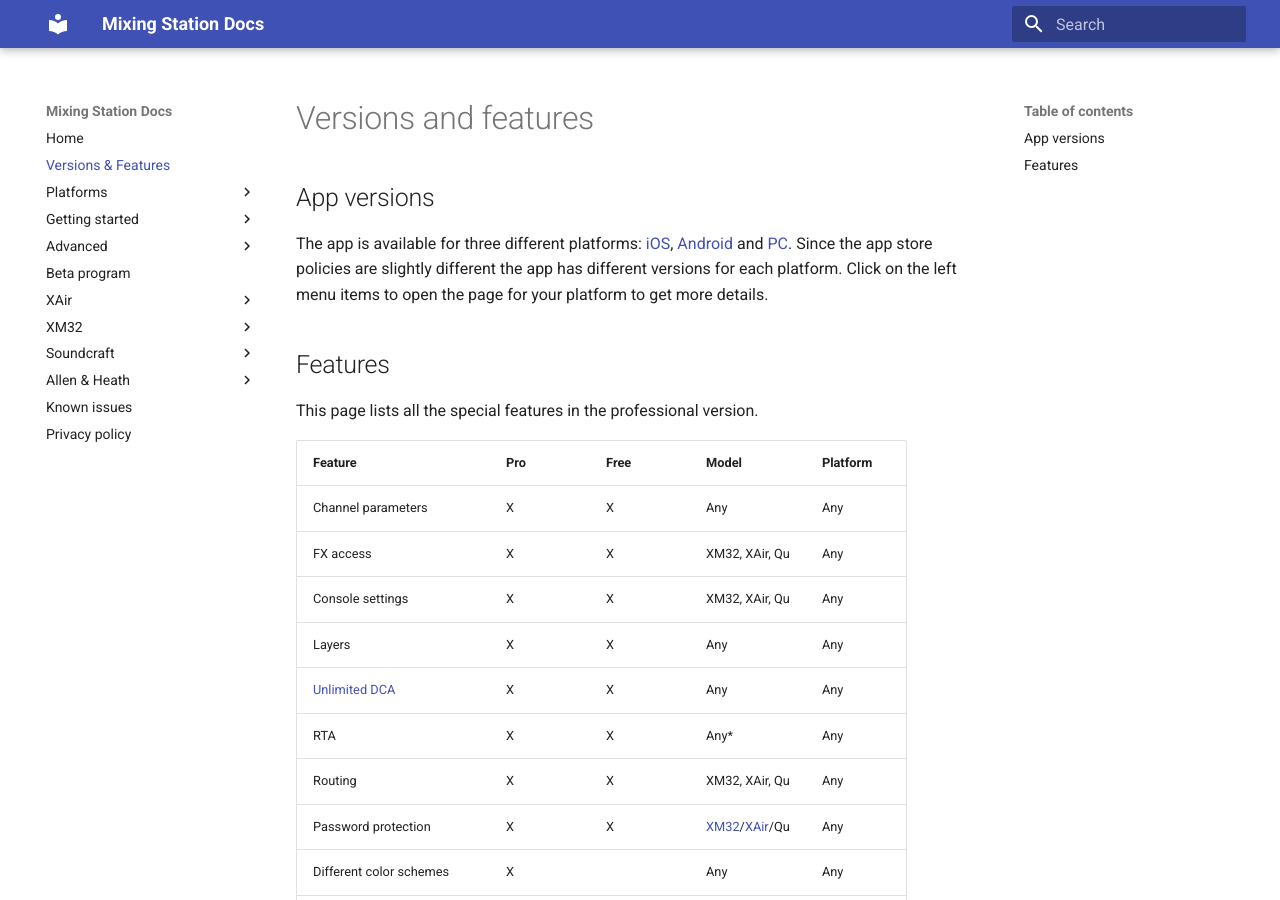
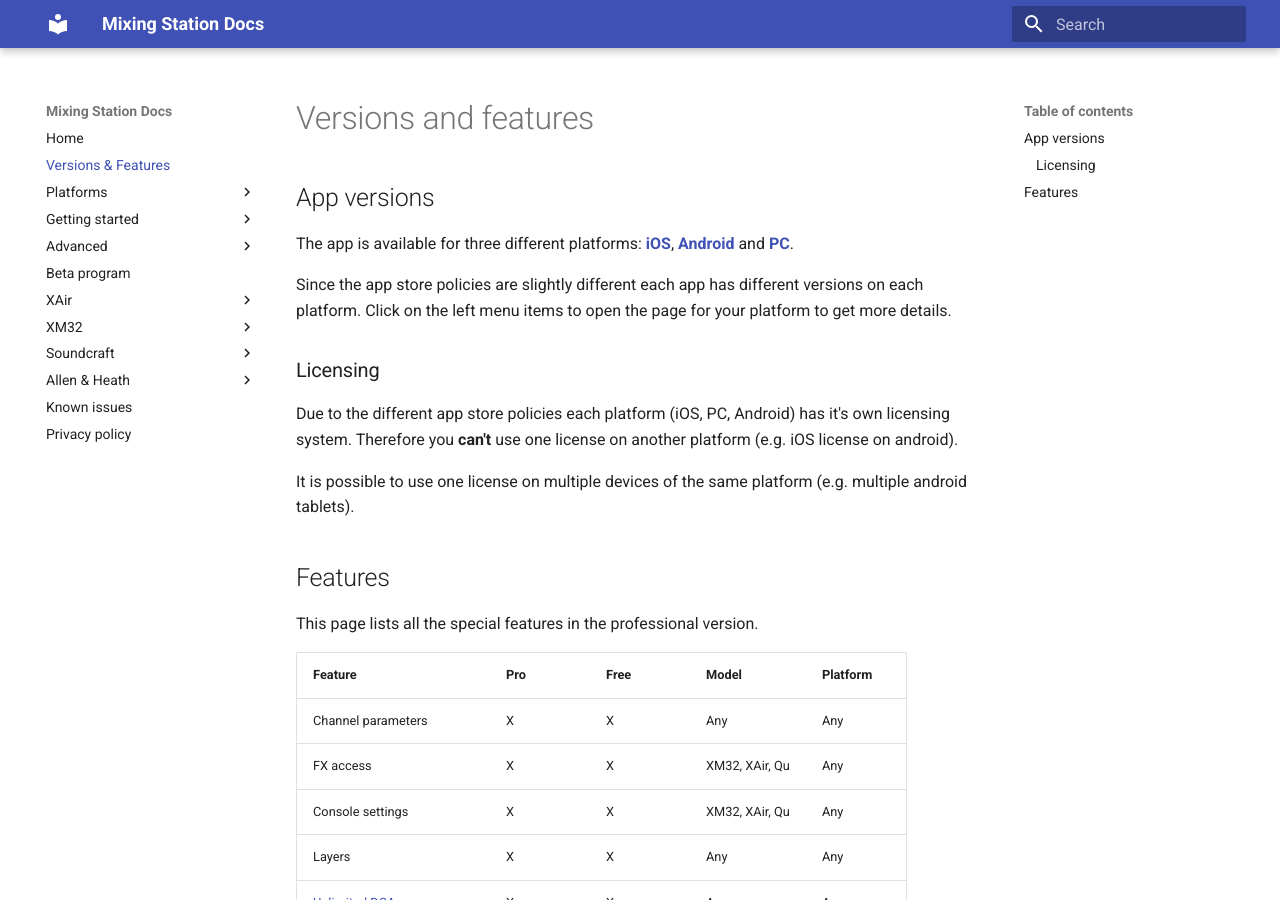
Before and after one commit to davidgiga1993/mixing-station-docs, an MkDocs documentation site: the page built from docs/feature-list.md, in a window 1280 px wide and 900 px high. Built offline with MkDocs 1.6.1 and Material for MkDocs 9.7.7, drawn with Linux system fonts in a browser that asks for light colours.

Commit message:
Add license information

```diff
--- a/docs/feature-list.md
+++ b/docs/feature-list.md
@@ -1,9 +1,16 @@
 # Versions and features
 
 ## App versions
-The app is available for three different platforms: [iOS](platforms/ios.md), [Android](platforms/android.md) and [PC](platforms/pc.md).
-Since the app store policies are slightly different the app has different versions for each platform.
+The app is available for three different platforms: **[iOS](platforms/ios.md)**, **[Android](platforms/android.md)** and **[PC](platforms/pc.md)**.
+
+Since the app store policies are slightly different each app has different versions on each platform.
 Click on the left menu items to open the page for your platform to get more details.
+
+### Licensing
+Due to the different app store policies each platform (iOS, PC, Android) has it's own licensing system.
+Therefore you **can't** use one license on another platform (e.g. iOS license on android).
+
+It is possible to use one license on multiple devices of the same platform (e.g. multiple android tablets).
 
 
 ## Features
```
